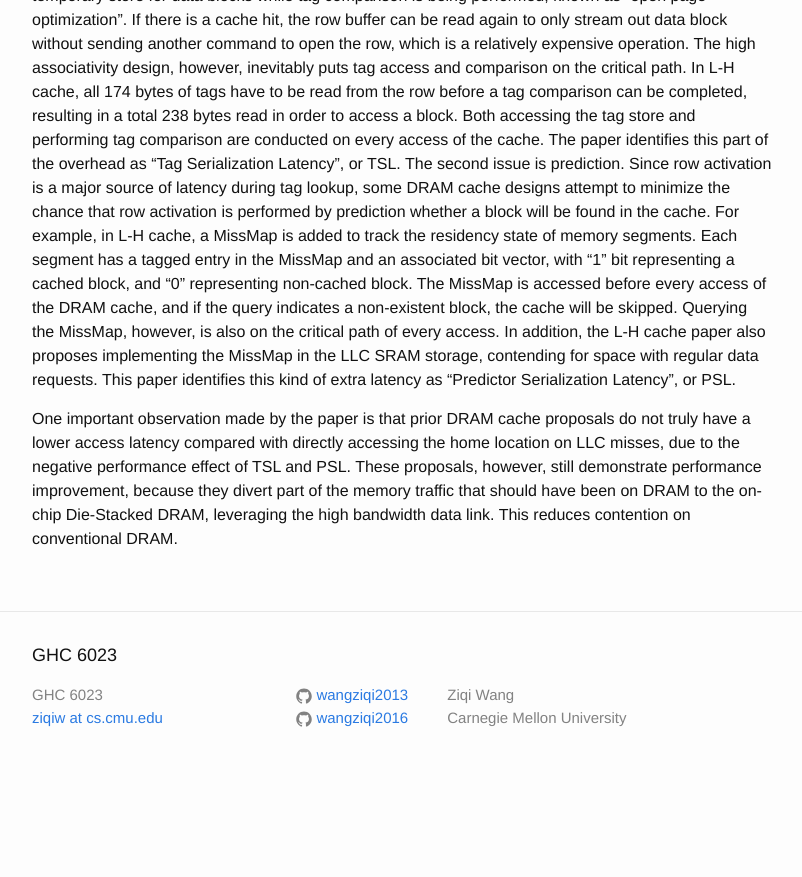
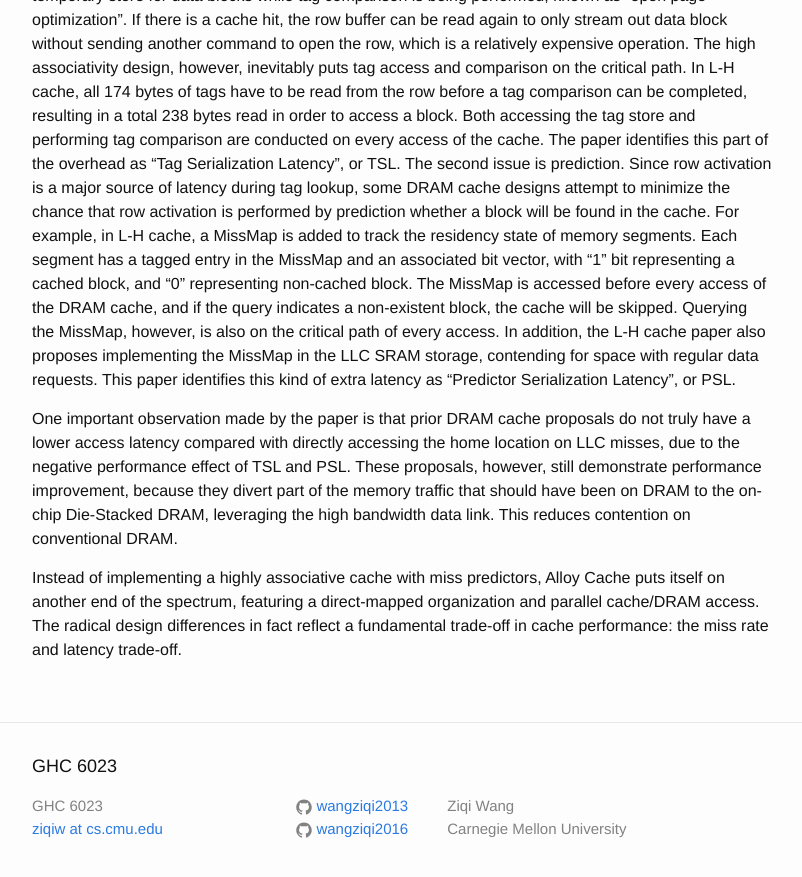
Before and after one commit to wangziqi2013/wangziqi2013.github.io, a Jekyll site: the page built from _posts/2019-08-31-alloy-cache.markdown, in a window 1280 px wide and 900 px high, scrolled down 676 px. Shown: the top 877 px of the window, without its empty margins (238-1040 px from the left). Built offline with Jekyll 4.4.1, drawn with Linux system fonts in a browser that asks for light colours; before the commit the page ends 1465 px from its top, so only the background shows below that.

Commit message:
Adding tradeoff

```diff
--- a/_posts/2019-08-31-alloy-cache.markdown
+++ b/_posts/2019-08-31-alloy-cache.markdown
@@ -39,3 +39,7 @@ compared with directly accessing the home location on LLC misses, due to the neg
 These proposals, however, still demonstrate performance improvement, because they divert part of the memory traffic
 that should have been on DRAM to the on-chip Die-Stacked DRAM, leveraging the high bandwidth data link. This reduces
 contention on conventional DRAM.
+
+Instead of implementing a highly associative cache with miss predictors, Alloy Cache puts itself on another end of the
+spectrum, featuring a direct-mapped organization and parallel cache/DRAM access. The radical design differences in fact
+reflect a fundamental trade-off in cache performance: the miss rate and latency trade-off.
```
